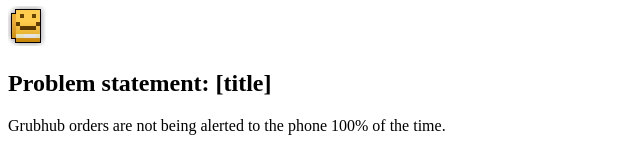
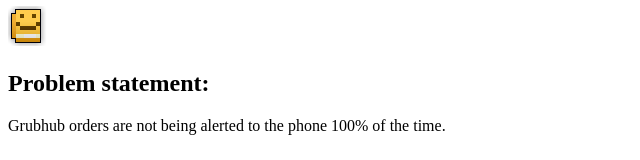
Before and after one commit to Soundlord0/Soundlord0.github.io, a plain HTML site: page index.html in a window 1280 px wide. Shown: the part 173-333 px from the top of the page, without its empty margins (0-640 px from the left). Drawn offline with Linux system fonts and the light colour scheme.

Commit message:
Update index.html

```diff
--- a/index.html
+++ b/index.html
@@ -10,7 +10,7 @@
     <section class="assign">
       <img src="Tome.png" />
         <section class="assign-det">
-          <h2>Problem statement: [title]</h2>
+          <h2>Problem statement: </h2>
             <p>
               Grubhub orders are not being alerted to the phone 100% of the time.
             </p>
```
